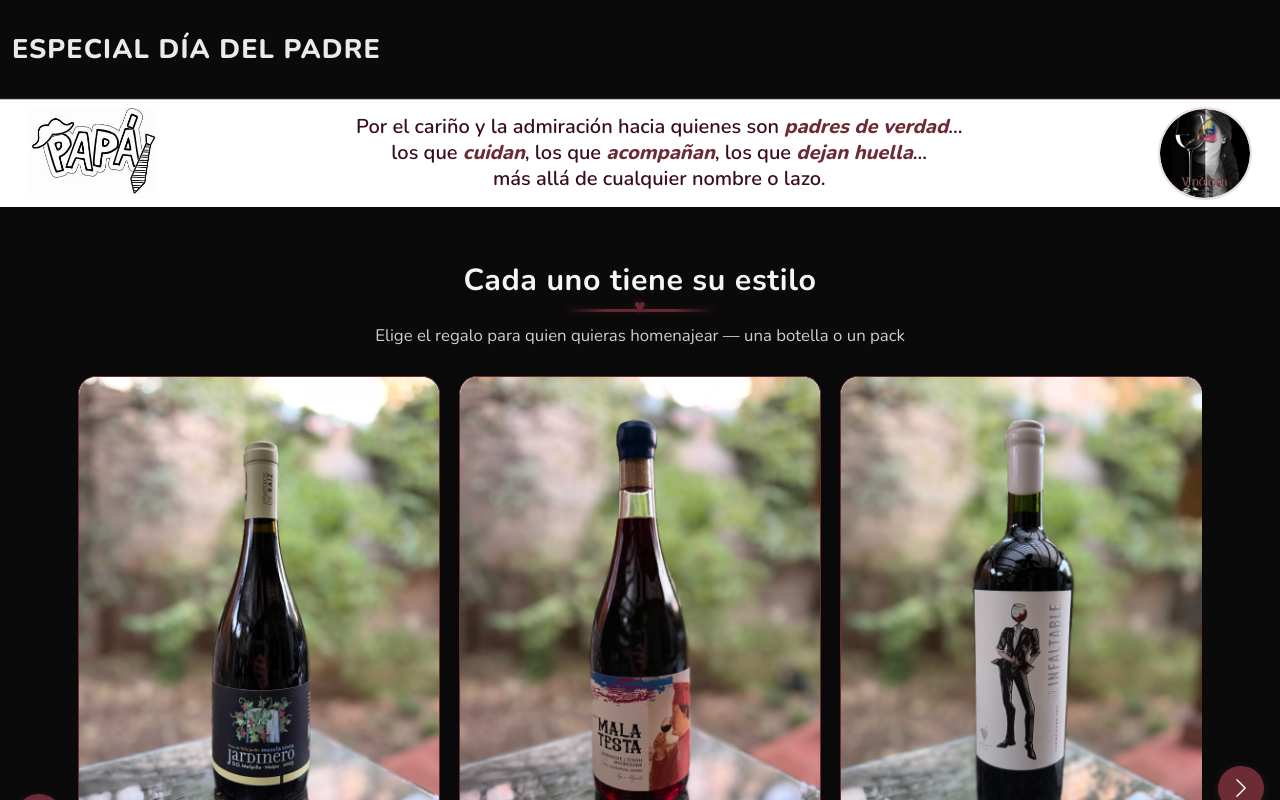
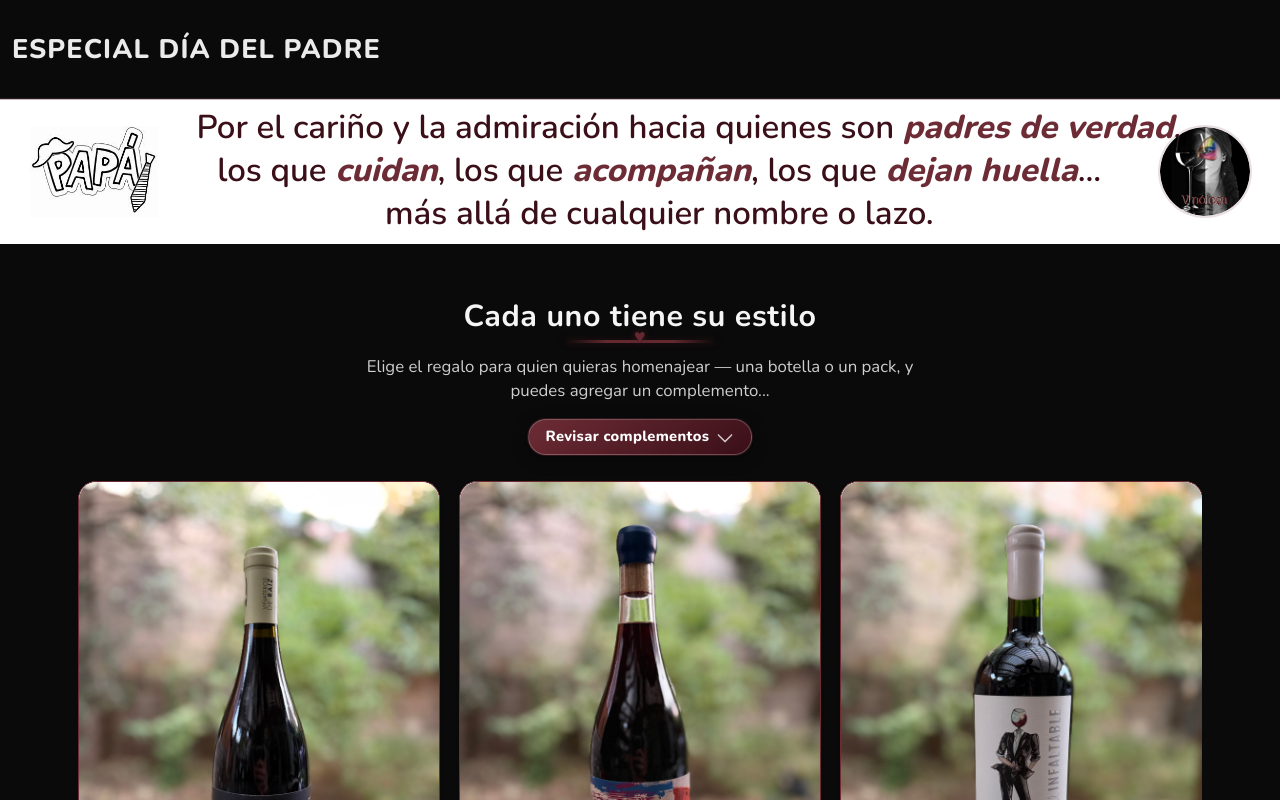
Before and after one commit to PaulaG73/catalogo_padre, a Vue app: page / in a window 1280 px wide. Shown: the top 800 px of the page. Built offline with nearby package versions, Linux system fonts and the light colour scheme; no server answers.

Commit message:
agregando sección complementos

```diff
--- a/src/views/HomeView.vue
+++ b/src/views/HomeView.vue
@@ -14,8 +14,8 @@
           loading="lazy"
           decoding="async"
         >
-        <div class="sobre-mi-dedicatoria-wrap">
-        <p class="sobre-mi-dedicatoria">
+        <div ref="sobreMiDedicatoriaWrapRef" class="sobre-mi-dedicatoria-wrap">
+        <p ref="sobreMiDedicatoriaRef" class="sobre-mi-dedicatoria">
           <span class="sobre-mi-dedicatoria-line">Por el cariño y la admiración hacia quienes son <span class="sobre-mi-dedicatoria--destacado">padres de verdad</span>...</span>
           <span class="sobre-mi-dedicatoria-line">los que <span class="sobre-mi-dedicatoria--destacado">cuidan</span>, los que <span class="sobre-mi-dedicatoria--destacado">acompañan</span>, los que <span class="sobre-mi-dedicatoria--destacado">dejan huella</span>...</span>
           <span class="sobre-mi-dedicatoria-line">más allá de cualquier nombre o lazo.</span>
@@ -37,7 +37,27 @@
   <section id="packs" class="home-section home-section--slate pt-4 pt-md-5 pb-2 pb-md-3">
     <div class="container text-center packs-encabezado">
       <h3 class="packs-titulo mb-1 fw-bold">Cada uno tiene su estilo</h3>
-      <p class="packs-subtitulo mb-4">Elige el regalo para quien quieras homenajear — una botella o un pack</p>
+      <p class="packs-subtitulo mb-3">
+        Elige el regalo para quien quieras homenajear — una botella o un pack, y puedes agregar un complemento...
+      </p>
+      <a
+        href="#complementos"
+        class="packs-complementos-cta"
+        aria-label="Desplazarse a la sección de complementos"
+      >
+        <span class="packs-complementos-cta-text">Revisar complementos</span>
+        <svg
+          class="packs-complementos-cta-icon"
+          xmlns="http://www.w3.org/2000/svg"
+          width="18"
+          height="18"
+          fill="currentColor"
+          viewBox="0 0 16 16"
+          aria-hidden="true"
+        >
+          <path fill-rule="evenodd" d="M1.646 4.646a.5.5 0 0 1 .708 0L8 10.293l5.646-5.647a.5.5 0 0 1 .708.708l-6 6a.5.5 0 0 1-.708 0l-6-6a.5.5 0 0 1 0-.708z"/>
+        </svg>
+      </a>
     </div>
     <div
       class="packs-carousel-outer d-flex align-items-center gap-2 gap-sm-3 px-2 px-sm-3"
@@ -114,6 +134,16 @@
     </div>
   </section>
 
+  <section
+    id="complementos"
+    class="home-section home-section--light complementos-section py-3 py-md-4"
+    aria-labelledby="complementos-titulo"
+  >
+    <div class="container text-center">
+      <h3 id="complementos-titulo" class="packs-titulo complementos-titulo fw-bold mb-1">Complementos para tu regalo</h3>
+    </div>
+  </section>
+
   <div class="prefooter-pitch--light">
     <div class="prefooter-pitch container text-center">
       <span class="prefooter-line">Otros vinos y packs disponibles</span>
@@ -133,7 +163,7 @@
 </template>
 
 <script setup>
-import { computed, onMounted, onUnmounted, ref } from 'vue'
+import { computed, nextTick, onMounted, onUnmounted, ref } from 'vue'
 import NavBar from '../components/NavBar'
 import FooterComponent from '../components/FooterComponent.vue'
 import CardComponent from '../components/CardComponent.vue'
@@ -143,6 +173,8 @@
 const proyectosLoop = computed(() => [...catalogoPacks, ...catalogoPacks])
 
 const carouselRef = ref(null)
+const sobreMiDedicatoriaWrapRef = ref(null)
+const sobreMiDedicatoriaRef = ref(null)
 const carouselPaused = ref(false)
 const reduceMotion = ref(false)
 
@@ -158,6 +190,61 @@
 let focusResumeTimer = null
 let arrowResumeTimer = null
 let carouselResizeObserver = null
+let sobreMiFitRaf = null
+let sobreMiResizeObserver = null
+
+const SOBRE_MI_DEDICATORIA_FS = '--sobre-mi-dedicatoria-fs'
+const SOBRE_MI_DEDICATORIA_MIN_PX = 8
+const SOBRE_MI_DEDICATORIA_MAX_PX = 40
+
+function dedicatoriaLineas() {
+  const dedicatoria = sobreMiDedicatoriaRef.value
+  if (!dedicatoria) return []
+  return dedicatoria.querySelectorAll('.sobre-mi-dedicatoria-line')
+}
+
+function dedicatoriaCabeEnAncho(maxWidth) {
+  const lines = dedicatoriaLineas()
+  if (!lines.length) return false
+  for (const line of lines) {
+    if (line.scrollWidth > maxWidth + 0.5) return false
+  }
+  return true
+}
+
+function fitSobreMiDedicatoria() {
+  const wrap = sobreMiDedicatoriaWrapRef.value
+  const dedicatoria = sobreMiDedicatoriaRef.value
+  if (!wrap || !dedicatoria) return
+
+  const maxWidth = wrap.clientWidth
+  if (maxWidth <= 0) return
+
+  let lo = SOBRE_MI_DEDICATORIA_MIN_PX
+  let hi = SOBRE_MI_DEDICATORIA_MAX_PX
+  let best = lo
+
+  while (lo <= hi) {
+    const mid = Math.floor((lo + hi) / 2)
+    dedicatoria.style.setProperty(SOBRE_MI_DEDICATORIA_FS, `${mid}px`)
+    if (dedicatoriaCabeEnAncho(maxWidth)) {
+      best = mid
+      lo = mid + 1
+    } else {
+      hi = mid - 1
+    }
+  }
+
+  dedicatoria.style.setProperty(SOBRE_MI_DEDICATORIA_FS, `${best}px`)
+}
+
+function scheduleFitSobreMiDedicatoria() {
+  if (sobreMiFitRaf != null) return
+  sobreMiFitRaf = requestAnimationFrame(() => {
+    sobreMiFitRaf = null
+    fitSobreMiDedicatoria()
+  })
+}
 
 function syncCarouselInlineSize() {
   const el = carouselRef.value
@@ -306,13 +393,24 @@
   rafId = requestAnimationFrame(tick)
 }
 
-onMounted(() => {
+onMounted(async () => {
   reduceMotion.value = window.matchMedia('(prefers-reduced-motion: reduce)').matches
   syncCarouselInlineSize()
   const el = carouselRef.value
   if (el && typeof ResizeObserver !== 'undefined') {
     carouselResizeObserver = new ResizeObserver(() => scheduleSyncCarouselInlineSize())
     carouselResizeObserver.observe(el)
+  }
+  await nextTick()
+  if (typeof ResizeObserver !== 'undefined' && sobreMiDedicatoriaWrapRef.value) {
+    sobreMiResizeObserver = new ResizeObserver(() => scheduleFitSobreMiDedicatoria())
+    sobreMiResizeObserver.observe(sobreMiDedicatoriaWrapRef.value)
+  }
+  const runFitSobreMi = () => scheduleFitSobreMiDedicatoria()
+  if (document.fonts?.ready) {
+    document.fonts.ready.then(runFitSobreMi)
+  } else {
+    runFitSobreMi()
   }
   rafId = requestAnimationFrame(tick)
 })
@@ -322,8 +420,14 @@
     cancelAnimationFrame(syncCarouselRaf)
     syncCarouselRaf = null
   }
+  if (sobreMiFitRaf != null) {
+    cancelAnimationFrame(sobreMiFitRaf)
+    sobreMiFitRaf = null
+  }
   carouselResizeObserver?.disconnect()
   carouselResizeObserver = null
+  sobreMiResizeObserver?.disconnect()
+  sobreMiResizeObserver = null
   cancelAnimationFrame(rafId)
   if (touchResumeTimer) clearTimeout(touchResumeTimer)
   if (focusResumeTimer) clearTimeout(focusResumeTimer)
@@ -480,11 +584,85 @@
   color: var(--vin-texto-muted);
 }
 
-#packs .packs-titulo {
+#packs .packs-complementos-cta {
+  display: inline-flex;
+  align-items: center;
+  justify-content: center;
+  gap: 0.45rem;
+  margin: 0 auto 1.35rem;
+  padding: 0.48rem 1.05rem 0.52rem;
+  border-radius: 2rem;
+  font-family: 'Nunito', system-ui, sans-serif;
+  font-size: clamp(0.78rem, 2.1vw, 0.92rem);
+  font-weight: 800;
+  letter-spacing: 0.02em;
+  line-height: 1.2;
+  text-decoration: none;
+  color: #fff;
+  background: linear-gradient(145deg, var(--vin-acento, #6d2c35), var(--vin-profundo, #3a0f18));
+  border: 1px solid rgba(255, 255, 255, 0.22);
+  box-shadow:
+    0 0 0 1px rgba(var(--vin-acento-rgb), 0.35),
+    0 4px 16px rgba(0, 0, 0, 0.35);
+  transition:
+    transform 0.2s ease,
+    box-shadow 0.2s ease,
+    background 0.2s ease;
+}
+
+#packs .packs-complementos-cta:hover,
+#packs .packs-complementos-cta:focus-visible {
+  color: #fff;
+  transform: translateY(-1px);
+  box-shadow:
+    0 0 0 2px rgba(255, 255, 255, 0.15),
+    0 6px 20px rgba(0, 0, 0, 0.45);
+}
+
+#packs .packs-complementos-cta:active {
+  transform: translateY(0);
+}
+
+#packs .packs-complementos-cta-icon {
+  flex-shrink: 0;
+  animation: packs-complementos-bounce 1.8s ease-in-out infinite;
+}
+
+@keyframes packs-complementos-bounce {
+  0%,
+  100% {
+    transform: translateY(0);
+  }
+  50% {
+    transform: translateY(3px);
+  }
+}
+
+@media (prefers-reduced-motion: reduce) {
+  #packs .packs-complementos-cta-icon {
+    animation: none;
+  }
+
+  #packs .packs-complementos-cta:hover,
+  #packs .packs-complementos-cta:focus-visible {
+    transform: none;
+  }
+}
+
+#complementos.complementos-section {
+  scroll-margin-top: 0.75rem;
+  background-color: #fff;
+}
+
+#complementos .complementos-titulo {
+  color: var(--vin-profundo, #3a0f18);
+}
+
+.packs-titulo {
   padding-bottom: 1.35rem;
 }
 
-#packs .packs-titulo::before {
+.packs-titulo::before {
   content: '';
   position: absolute;
   z-index: 0;
@@ -507,7 +685,7 @@
   pointer-events: none;
 }
 
-#packs .packs-titulo::after {
+.packs-titulo::after {
   content: '♥';
   position: absolute;
   z-index: 1;
@@ -534,11 +712,11 @@
     animation: homeTituloVinaHojas 5s ease-in-out infinite;
   }
 
-  #packs .packs-titulo::before {
+  .packs-titulo::before {
     animation: packsTituloLinea 4.5s ease-in-out infinite;
   }
 
-  #packs .packs-titulo::after {
+  .packs-titulo::after {
     animation: packsTituloCorazon 4.5s ease-in-out infinite;
   }
 }
@@ -597,8 +775,8 @@
     animation: none !important;
   }
 
-  #packs .packs-titulo::before,
-  #packs .packs-titulo::after {
+  .packs-titulo::before,
+  .packs-titulo::after {
     animation: none !important;
   }
 }
@@ -623,10 +801,18 @@
   max-width: 100%;
 }
 
+#sobre-mi .sobre-mi-dedicatoria-wrap {
+  width: 100%;
+  min-width: 0;
+}
+
 #sobre-mi .sobre-mi-dedicatoria {
   margin: 0;
+  width: 100%;
+  max-width: 100%;
   text-align: center;
   font-family: 'Nunito', system-ui, sans-serif;
+  font-size: var(--sobre-mi-dedicatoria-fs, 0.85rem);
   font-weight: 600;
   line-height: 1.3;
   color: var(--vin-profundo);
@@ -666,11 +852,7 @@
 
   #sobre-mi .sobre-mi-cluster {
     gap: 0.45rem;
-  }
-
-  #sobre-mi .sobre-mi-dedicatoria {
-    width: min(100%, 22rem);
-    font-size: clamp(0.5rem, 3.1vw, 0.78rem);
+    width: 100%;
   }
 
   #sobre-mi .sobre-mi-hero-img {
@@ -688,11 +870,6 @@
 }
 
 @media (max-width: 359.98px) {
-  #sobre-mi .sobre-mi-dedicatoria {
-    font-size: 0.48rem;
-    max-width: 20rem;
-  }
-
   #sobre-mi .sobre-mi-hero-img {
     width: clamp(84px, 27vw, 120px);
   }
@@ -739,14 +916,6 @@
     padding-inline: clamp(1.5rem, 3vw, 2.5rem);
   }
 
-  #sobre-mi .sobre-mi-dedicatoria {
-    width: 100%;
-    max-width: 100%;
-    margin: 0;
-    font-size: clamp(0.74rem, 1vw, 1rem);
-    text-align: center;
-  }
-
   #sobre-mi .sobre-mi-logo {
     flex: 0 0 auto;
     flex-shrink: 0;
@@ -765,19 +934,9 @@
     padding-inline: 1.75rem;
   }
 
-  #sobre-mi .sobre-mi-dedicatoria {
-    font-size: clamp(0.66rem, 1.85vw, 0.76rem);
-  }
-
   #sobre-mi .sobre-mi-logo {
     width: clamp(60px, 6.5vw, 80px);
     height: clamp(60px, 6.5vw, 80px);
-  }
-}
-
-@media (min-width: 1024px) {
-  #sobre-mi .sobre-mi-dedicatoria {
-    font-size: 1.25rem;
   }
 }
 
```
